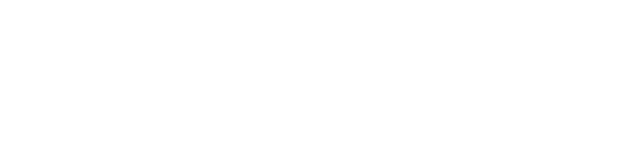
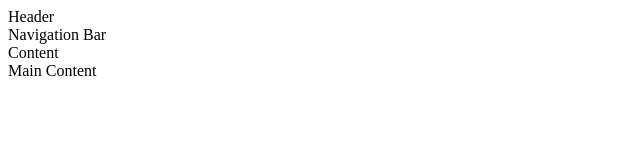
Before and after one commit to YogeshSingh003/Web-Dev-Projects, a plain HTML site: page Website Layout/WebsiteLayout.html in a window 1280 px wide. Shown: the whole page, without its empty margins (0-640 px from the left). Drawn offline with Linux system fonts and the light colour scheme.

Commit message:
Website Layout

```diff
--- a/Website Layout/WebsiteLayout.html
+++ b/Website Layout/WebsiteLayout.html
@@ -5,5 +5,12 @@
     <meta name="viewport" content="width=device-width, initial-scale=1.0" />
     <title>Website Layout</title>
   </head>
-  <body></body>
+  <body>
+    <div class="header">Header</div>
+    <div class="nav">Navigation Bar</div>
+    <div class="Content">Content</div>
+    <div class="Main">Main Content</div>
+    <div></div>
+    <div></div>
+  </body>
 </html>
```
